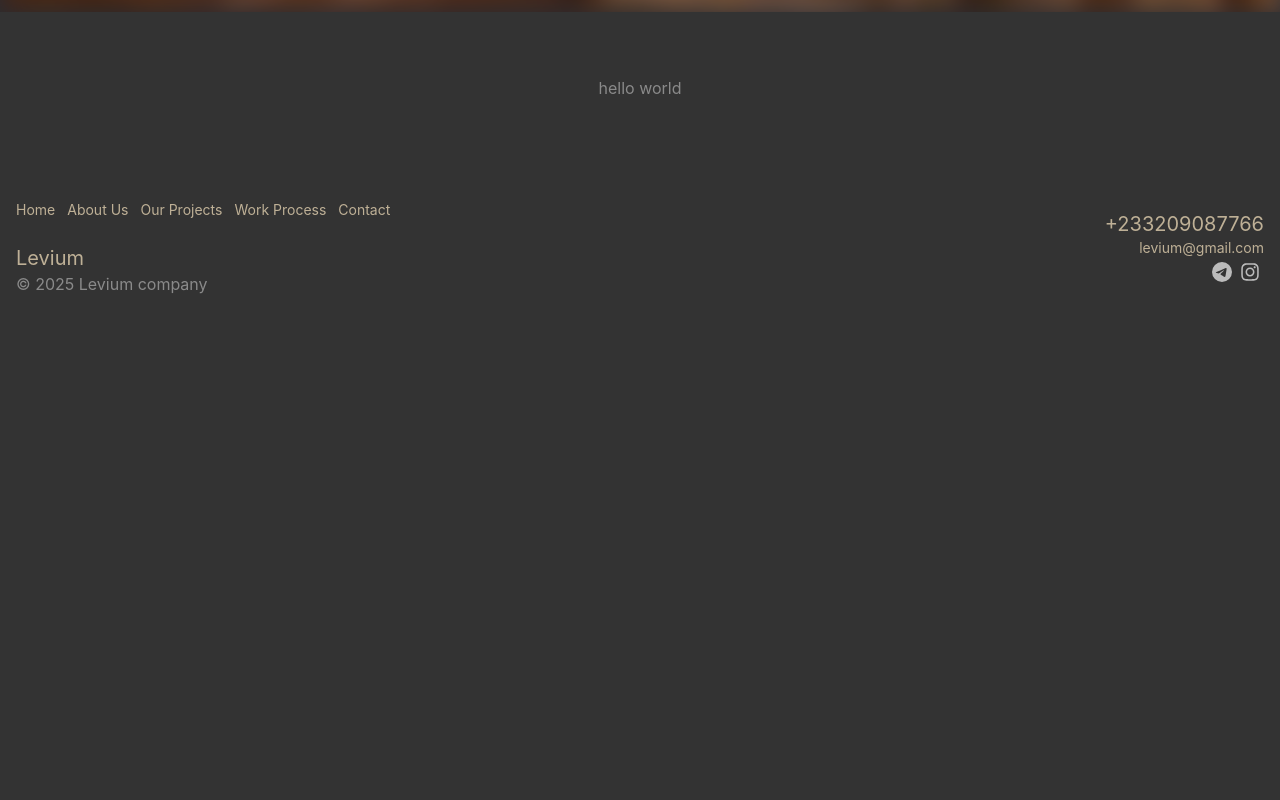
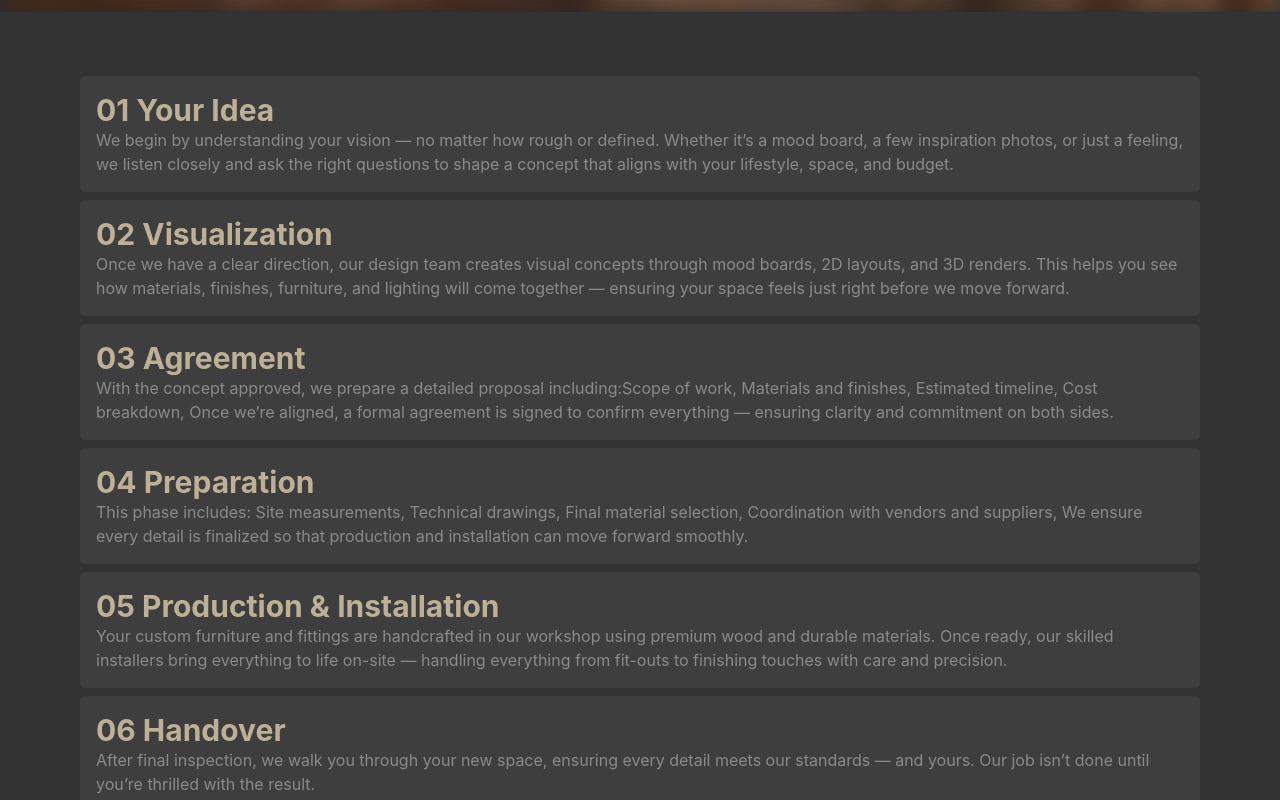
Before and after one commit to JBartrop/levium, a React (Create React App) app: page /workprocess in a window 1280 px wide. Shown: the part 480-1280 px from the top of the page. Before the commit the page ends 816 px from the top, so only its background shows below. Built offline with nearby package versions, Linux system fonts and the light colour scheme.

Commit message:
workpage done

```diff
--- a/src/components/testimonial.tsx
+++ b/src/components/testimonial.tsx
@@ -33,37 +33,37 @@ const responsive = {
 const testimonial: TestimonyProps[] = [
      {
     testimonial: "Levium transformed our empty space into a warm, inviting home. The custom woodwork was not only beautiful but incredibly functional.",
-    person: "Sarah L. – Residential Client",
+    person: "Sarah L. Residential",
     date: "June 2025",
   },
   {
     testimonial: "We hired Levium for our office interior, and their attention to detail in wood paneling and shelving was unmatched. Professional from start to finish.",
-    person: "Mark R. – CEO, RidgeTech",
+    person: "Mark R. CEO",
     date: "May 2025",
   },
   {
     testimonial: "From concept to installation, Levium handled everything flawlessly. The oak cabinetry in our kitchen is the centerpiece of our home now.",
-    person: "Amira H. – Homeowner",
+    person: "Amira H. Homeowner",
     date: "April 2025",
   },
   {
     testimonial: "We wanted a minimalist interior with custom wood features, and Levium delivered beyond expectations. The craftsmanship is top-tier.",
-    person: "Luis T. – Architect",
+    person: "Luis T. Architect",
     date: "March 2025",
   },
   {
     testimonial: "Levium’s team was a dream to work with. They blended Scandinavian wood designs with our vision perfectly. Highly recommended!",
-    person: "Janet D. – Interior Designer",
+    person: "Janet D. Designer",
     date: "February 2025",
   },
   {
     testimonial: "The custom bookshelves and desk they built for my study are both beautiful and practical. It truly feels like a personalized space now.",
-    person: "Ken W. – Writer",
+    person: "Ken W. Writer",
     date: "January 2025",
   },
   {
     testimonial: "Our retail store now has a stunning walnut interior thanks to Levium. Customers constantly compliment the wooden design work!",
-    person: "Celia M. – Store Owner",
+    person: "Celia M. StoreOwner",
     date: "December 2024",
   }
 ]
--- a/src/pages/workpage.tsx
+++ b/src/pages/workpage.tsx
@@ -1,5 +1,45 @@
  import React from "react";
 import ScrollRevealSection from "../components/revealSection";
+
+
+interface WorkProp{
+    id:string;
+    title:string;
+    description:string
+}
+
+const Workprocess: WorkProp[] = [
+    {
+        id:"01",
+        title: "Your Idea",
+       description:"We begin by understanding your vision — no matter how rough or defined. Whether it’s a mood board, a few inspiration photos, or just a feeling, we listen closely and ask the right questions to shape a concept that aligns with your lifestyle, space, and budget."
+    },
+    {
+        id:"02",
+        title:"Visualization",
+        description:"Once we have a clear direction, our design team creates visual concepts through mood boards, 2D layouts, and 3D renders. This helps you see how materials, finishes, furniture, and lighting will come together — ensuring your space feels just right before we move forward.",
+    },
+    {
+        id:"03",
+        title:"Agreement",
+        description: "With the concept approved, we prepare a detailed proposal including:Scope of work, Materials and finishes, Estimated timeline, Cost breakdown, Once we’re aligned, a formal agreement is signed to confirm everything — ensuring clarity and commitment on both sides."
+    },
+    {
+        id:"04",
+        title:"Preparation",
+        description:"This phase includes: Site measurements, Technical drawings, Final material selection, Coordination with vendors and suppliers, We ensure every detail is finalized so that production and installation can move forward smoothly."
+    },
+    {
+        id:"05",
+        title:"Production & Installation",
+        description:"Your custom furniture and fittings are handcrafted in our workshop using premium wood and durable materials. Once ready, our skilled installers bring everything to life on-site — handling everything from fit-outs to finishing touches with care and precision."
+    },
+    {
+        id:"06",
+        title:"Handover",
+        description:"After final inspection, we walk you through your new space, ensuring every detail meets our standards — and yours. Our job isn’t done until you’re thrilled with the result."
+    }
+]
 
 
 const WorkPage: React.FC = () => {
@@ -22,7 +62,14 @@ const WorkPage: React.FC = () => {
             </div>
 
             <div className="body mt-16 md:mx-14 lg:mx-20 mx-4">
-                hello world
+                <div>
+                    {Workprocess.map((works) => (
+                        <div key={works.id} className="bg-[#444444] hover:scale-95 duration-300 hover:shadow-lg shadow-gray-900 p-4 rounded-md text-start my-2">
+                            <h1 className="text-[#fbe7c2] lg:text-3xl md:text-2xl text-xl font-bold">{works.id} {works.title}</h1>
+                            <p>{works.description}</p>
+                        </div>
+                    ))}
+                </div>
             </div>
 
         </section>
```
